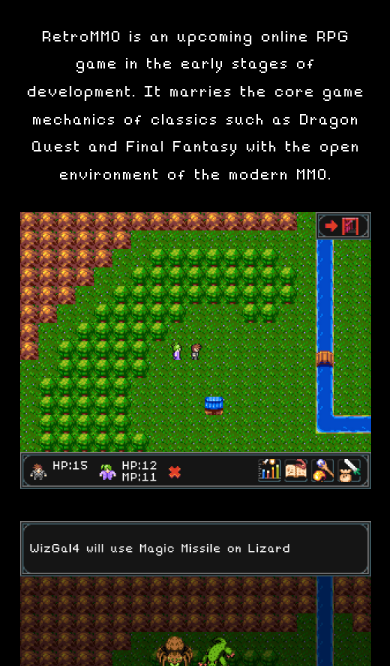
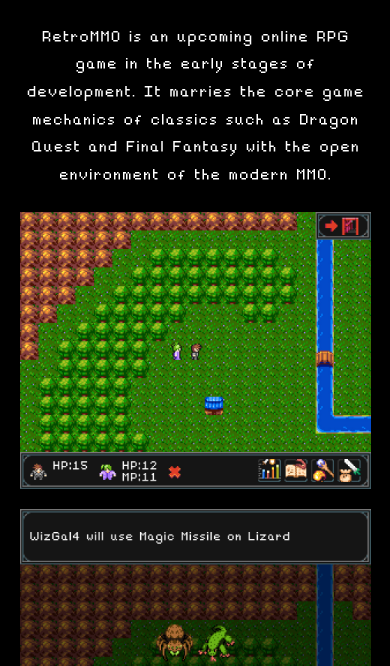
Before and after one commit to evannorton/Retro-MMO.com, a plain HTML site: page index.html in a window 390 px wide. Shown: the part 178-844 px from the top of the page. Drawn offline with nearby package versions, Linux system fonts and the light colour scheme.

Commit message:
smaller .bi-image margin-bottom

```diff
--- a/global.css
+++ b/global.css
@@ -104,6 +104,6 @@
         width: 100%;
     }
     .bi-image img:first-child {
-        margin-bottom: 1em;
+        margin-bottom: .5em;
     }
 }
```
